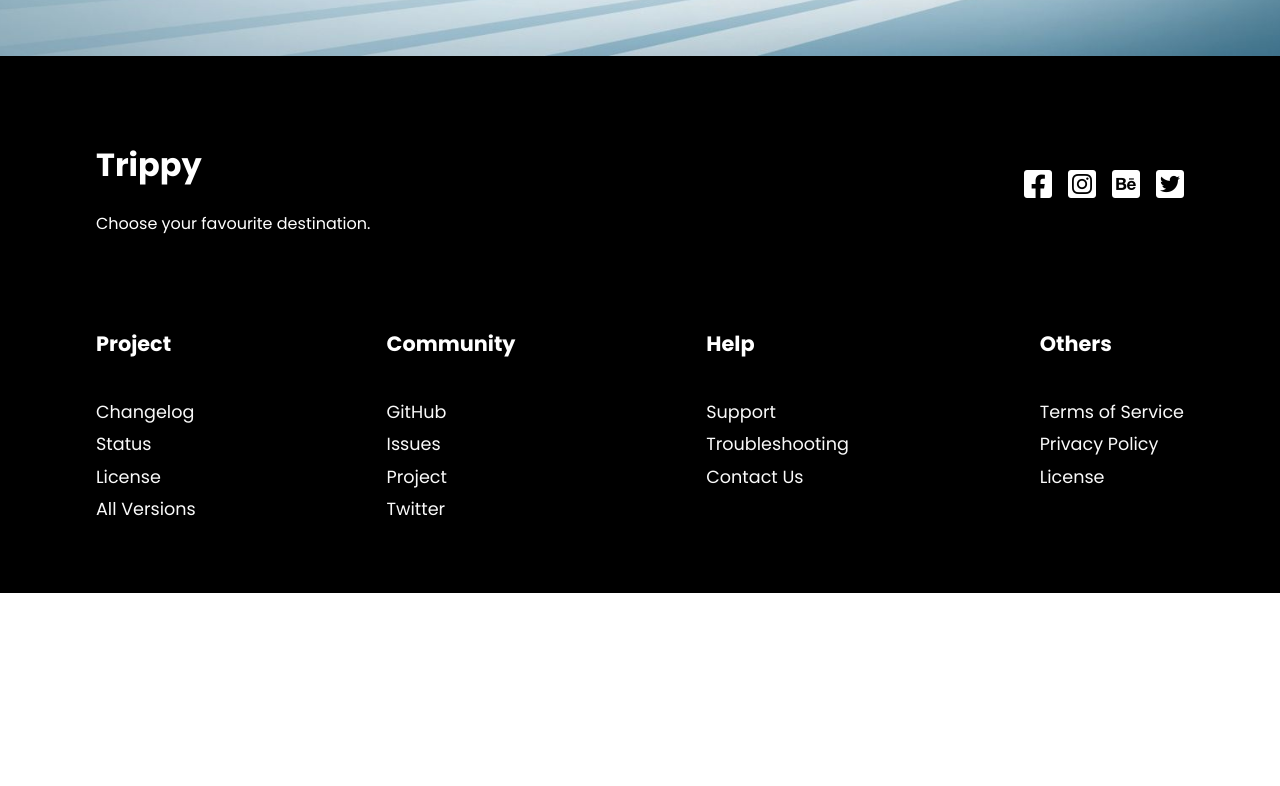
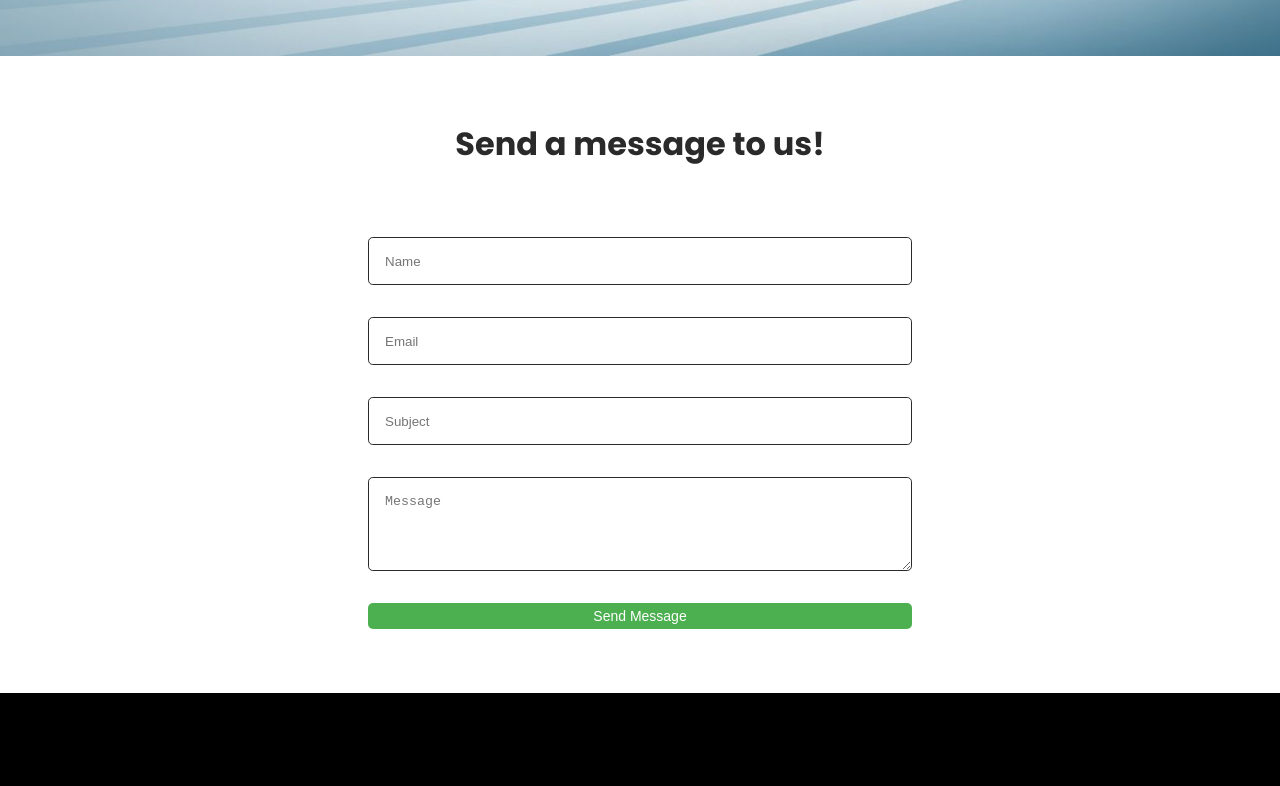
Before and after one commit to jegbune/CRUD-App, a React (Create React App) app: page /contact in a window 1280 px wide. Shown: the part 504-1290 px from the top of the page. Before the commit the page ends 1097 px from the top, so only its background shows below. Built offline with nearby package versions, Linux system fonts and the light colour scheme.

Commit message:
Create ContactForm component for the website

```diff
--- /dev/null
+++ b/src/components/ContactForm.js
@@ -0,0 +1,20 @@
+import './ContactFormStyle.css'
+
+import React from 'react'
+
+function ContactForm() {
+    return (
+        <div className='form-container'>
+            <h1>Send a message to us!</h1>
+            <form>
+                <input placeholder= 'Name'/>
+                <input placeholder= 'Email'/>
+                <input placeholder= 'Subject'/>
+                <textarea placeholder='Message' rows={4}></textarea>
+                <button>Send Message</button>
+            </form>
+        </div>
+    )
+}
+
+export default ContactForm
--- /dev/null
+++ b/src/components/ContactFormStyle.css
@@ -0,0 +1,42 @@
+.form-container {
+     margin: 4rem 6rem;
+     color: #2a2a2a;
+}
+
+.form-container form {
+    padding-top: 3rem;
+    display: flex;
+    flex-direction: column;
+    width: 50%;
+    margin: auto;
+}
+
+.form-container input {
+    height: 3rem;
+    padding: 0 1rem;
+    margin-bottom: 2rem;
+    border-radius: .3rem;
+    border: 1px solid #2a2a2a;
+}
+
+.form-container textarea {
+    padding: 1rem;
+    margin-bottom: 2rem;
+    border-radius: .3rem;
+    border: 1px solid #2a2a2a;
+}
+
+.form-container button {
+    display: inline;
+}
+
+@media screen and (max-width: 850px) {
+    .form-container {
+        margin: 4rem 2rem;
+    }
+
+    .form-container form {
+        padding-top: 2rem;
+        width: 90%;
+    }
+}
--- a/src/routes/Contact.js
+++ b/src/routes/Contact.js
@@ -3,6 +3,7 @@
 import Hero from '../components/Hero'
 import ContactImg from '../assets/img3.jpg'
 import Footer from '../components/Footer'
+import ContactForm from '../components/ContactForm'
 
 function Contact() {
     return (
@@ -14,6 +15,7 @@
         title = 'Contact'
         btnClass = 'hide'
         />
+        <ContactForm />
         <Footer />
         </>
     )
```
Also changed, not shown: 1 other file (tests, documents, lock files or other folders).
